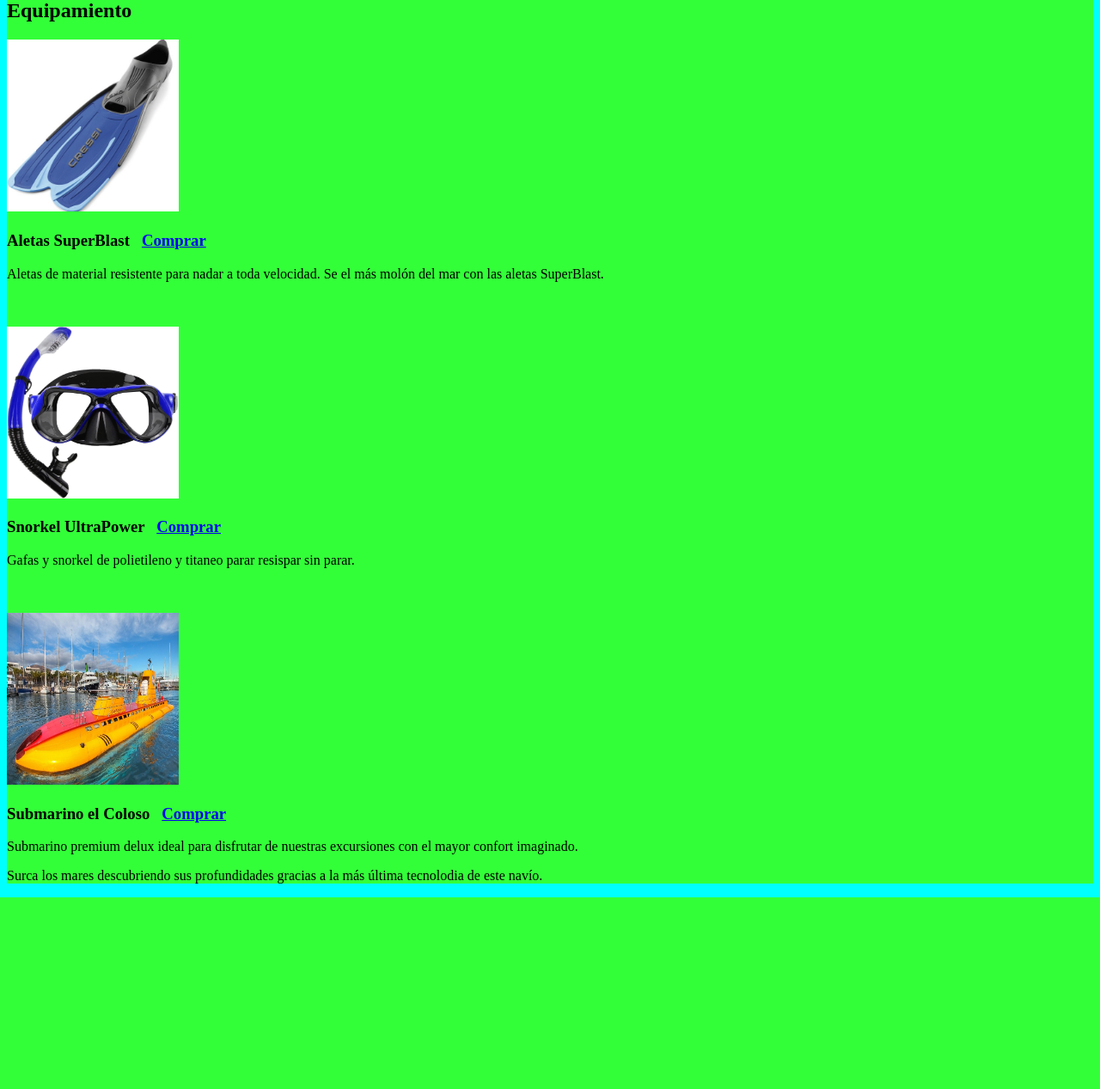
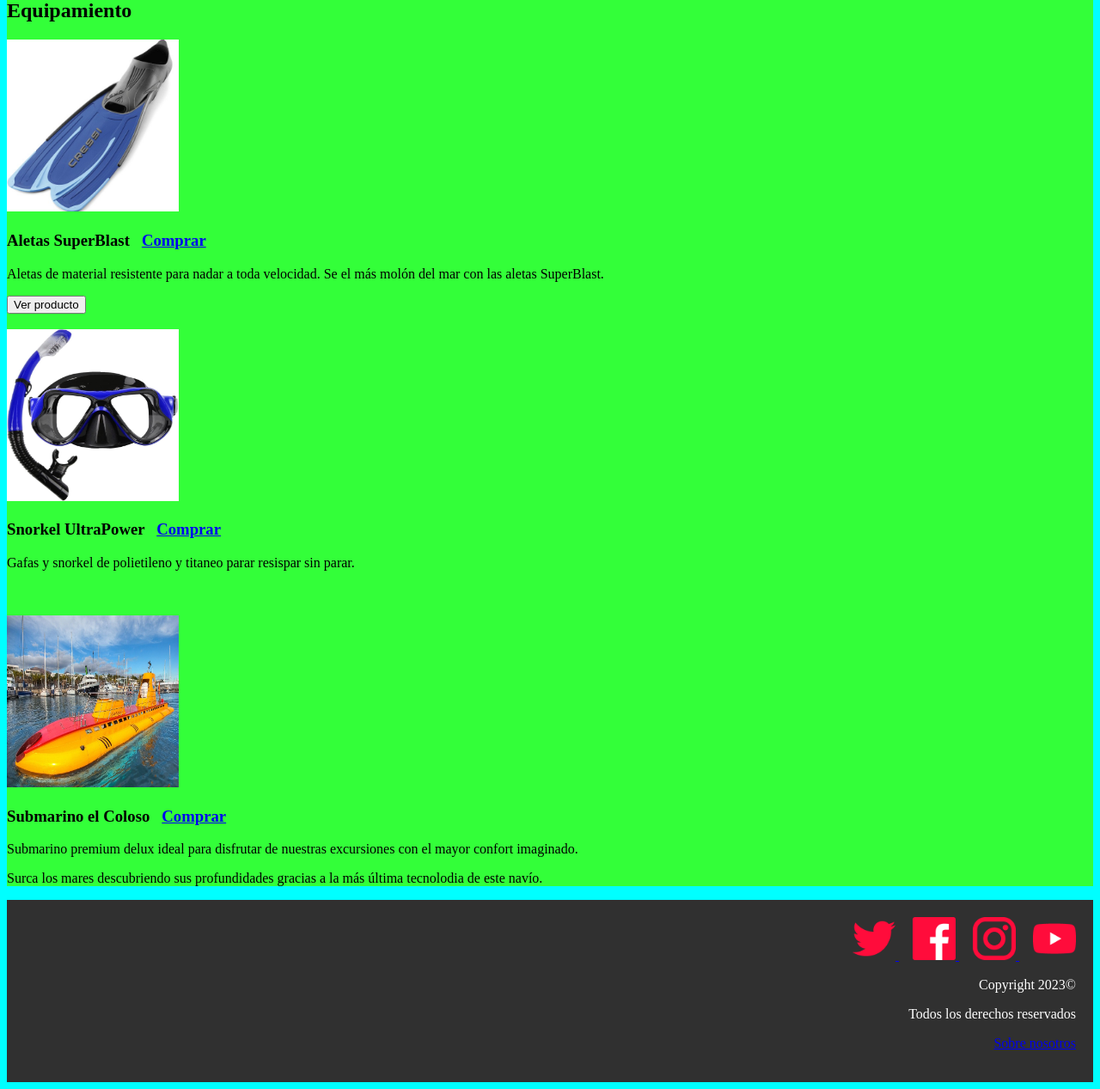
Before and after one commit to Papimaik05/proyecto, a PHP site: page /tienda.php in a window 1280 px wide. Shown: the part 899-2166 px from the top of the page at 86% size. Before the commit the page ends 1943 px from the top, so only its background shows below. Run offline with PHP 8.4, Linux system fonts and the light colour scheme; the visitor is signed in with stand-in values (Sample User, id 1).

Commit message:
cambios en el pie, intento de hacer las paginas de los productos

```diff
--- a/css/style.css
+++ b/css/style.css
@@ -61,3 +61,11 @@ filter: contrast(120%);
 .experiencias{
   background-color: #DFEB22;
 }
+
+footer	 {
+	clear: both;
+	padding: 20px;
+	background-color: #303030;
+	color: white;
+	text-align: right;
+}
--- a/index.php
+++ b/index.php
@@ -11,7 +11,6 @@
     <div style="text-align:center;">
             <?php
             require ('cabecera.php');
-            require('pie.php');
             ?>
 	    <main>
 	        <article>
@@ -22,6 +21,9 @@
 		        <button onclick="window.location.href='registro.php'" type="button" > Registrate</button>
 	        </article>
 	    </main>
+        <?php
+            require('pie.php');
+        ?>
     </div>
 </body>
 </html>
--- a/pie.php
+++ b/pie.php
@@ -3,25 +3,20 @@
     <div id="menuFooter">
         <div id="redes-sociales">
             <div class="ops-v">
-                <a class="ops" href="#" target="_blank">
-                <img src="img/twitter.png" alt="twitter" width = "50" height = "50">
+                <a href="https://media.biobiochile.cl/wp-content/uploads/2019/05/bikini-bottom.jpeg">
+                <img src="img/twitter.png" alt="twitter" target="_blank" width = "50" height = "50"/>
                 </a>
-            </div>
-            <div class="ops-v">
-            <a class="ops" href="#">
-                <img src="img/facebook.png" alt="facebook" width = "50" height = "50">
+                &nbsp; &nbsp;
+                <a href="https://www.facebook.com/profile.php?id=100088652318580">
+                <img src="img/facebook.png" alt="facebook" target="_blank" width = "50" height = "50"/>
                 </a>
-            </div>
-
-            <div class="ops-v">
-            <a class="ops" href="#" target="_blank">
-                <img src="img/instagram.png" alt="instagram" width = "50" height = "50">
+                &nbsp; &nbsp;
+                <a href="https://www.instagram.com/amigosmarinos_oficial/?next=%2Famigosmarinos_oficial%2F">
+                <img src="img/instagram.png" alt="instagram" target="_blank" width = "50" height = "50"/>
                 </a>
-            </div>
-
-            <div class="ops-v">
-            <a class="ops" href="#">
-                <img src="img/youtube.png" alt="youtube" target="_blank" width = "50" height = "50">
+                &nbsp; &nbsp;
+                <a href="https://www.youtube.com/watch?v=_Q5YWM2I9_U&t=5889s&ab_channel=M%C3%BAsicadelMundo">
+                <img src="img/youtube.png" alt="youtube" target="_blank" width = "50" height = "50"/>
                 </a>
             </div>
         </div>
--- a/tienda.php
+++ b/tienda.php
@@ -1,6 +1,13 @@
-
-
-
+<?php
+	function producto(){
+	$producto = htmlspecialchars(trim(strip_tags($_REQUEST["producto"])));
+	$precio = htmlspecialchars(trim(strip_tags($_REQUEST["precio"])));
+	$img = htmlspecialchars(trim(strip_tags($_REQUEST["img"])));
+	$_SESSION["producto"] = $producto;
+	$_SESSION["precio"] = $precio;
+	$_SESSION["img"] = $imagen;
+	}
+?>
 
 <!DOCTYPE html>
 <html lang="es">
@@ -25,21 +32,37 @@
     <img src="./img/jaula_tiburones.jpg">
 </section>
 </div>
-<br /><br /><br /><br />
+<br><br><br><br>
 <div class="equipamiento">
 <h2>Equipamiento</h2>
+
+<input type="hidden" name="producto" value="AletasSuperBlast">
+<input type="hidden" name="precio" value="20">
+<input type="hidden" value="./img/alets.jpg" name="img">
 <img src="./img/aletas.jpg" width="200" alt = "aletas" height="200">
 <h3>Aletas SuperBlast  &nbsp; <a href="index.php">Comprar</a></h3>
 <p>Aletas de material resistente para nadar a toda velocidad. Se el más molón del mar con las aletas SuperBlast.</p>
-<br /><br />
+<input type="submit" value="Ver producto" name="botonComprar">
+<br><br>
+
 <img src="./img/snorkel.jpg" width="200" alt = "snorkel" height="200">
 <h3>Snorkel UltraPower  &nbsp; <a href="index.php">Comprar</a></h3>
 <p>Gafas y snorkel de polietileno y titaneo parar resispar sin parar.</p>
-<br /><br />
+<br><br>
+
 <img src="./img/submarino.jpg" width="200" alt = "submarino" height="200">
 <h3>Submarino el Coloso  &nbsp; <a href="index.php">Comprar</a></h3>
 <p>Submarino premium delux ideal para disfrutar de nuestras excursiones con el mayor confort imaginado.</p>
 <p>Surca los mares descubriendo sus profundidades gracias a la más última tecnolodia de este navío.</p>
 </div>
+
+<?php
+	if(isset($_REQUEST["botonComprar"])){
+		producto();
+		header("Location: producto.php ");
+	}
+    require('pie.php');
+?>
+
 </body>
 </html>
```
Also changed, not shown: producto.php (added, +40 -0 lines).
